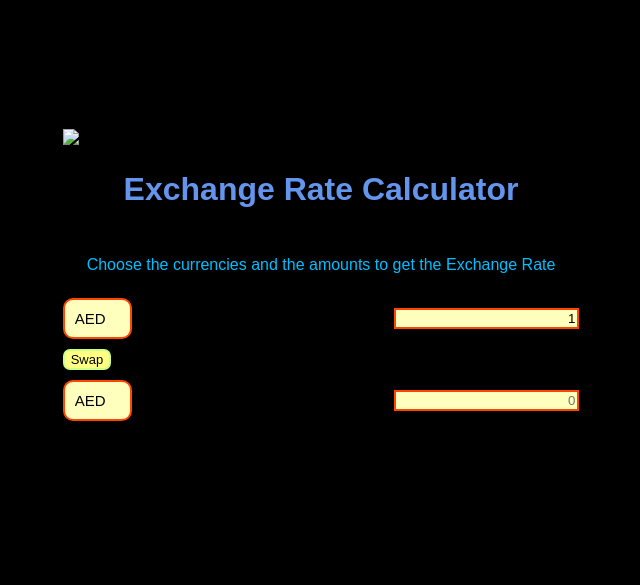
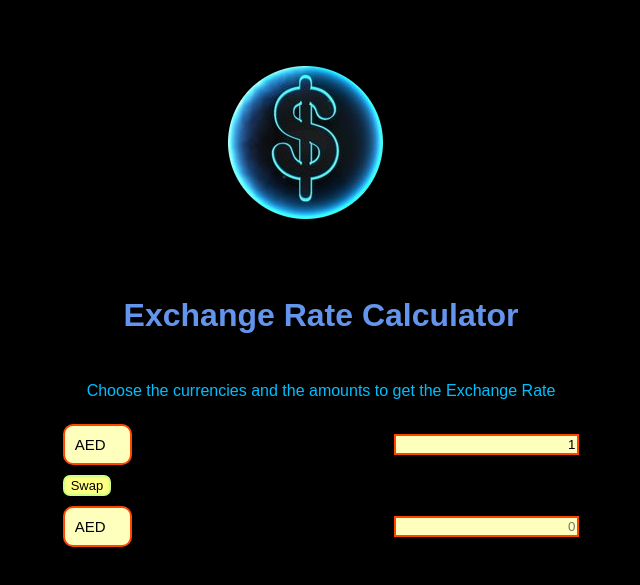
Before and after one commit to hemalj30/Exchange-Rate-Calculator, a plain HTML site: page index.html in a window 1280 px wide. Shown: the part 125-710 px from the top of the page, without its empty margins (319-959 px from the left). Drawn offline with Linux system fonts and the light colour scheme.

Commit message:
Update index.html

```diff
--- a/index.html
+++ b/index.html
@@ -14,7 +14,7 @@
 
     <body class="bodyy">
 
-        <img src="dollar.png" alt="$ pic :(" class="dollar_pic">
+        <img src="Images/dollar.png" alt="$ pic :(" class="dollar_pic">
 
         <h1 class="heading">Exchange Rate Calculator</h1>
 
```
